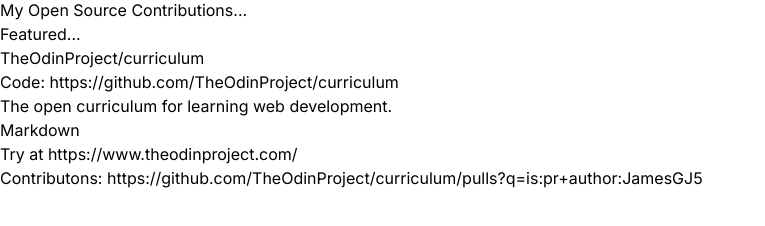
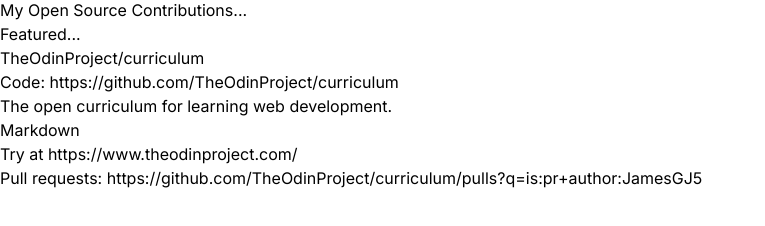
Before and after one commit to wulandari-tech/portfolio-site, a Next.js app: page /open-source in a window 1280 px wide. Shown: the part 198-424 px from the top of the page, without its empty margins (0-765 px from the left). Built offline with nearby package versions, Linux system fonts and the light colour scheme.

Commit message:
Enable contribution URL customisation

```diff
--- a/app/open-source/page.tsx
+++ b/app/open-source/page.tsx
@@ -1,17 +1,16 @@
 import OpenSourceProject from "@/components/OpenSourceProject";
 import FeaturedUnfeatured from "@/components/FeaturedUnfeatured";
 import openSourceProjects from "@/data/openSourceProjects";
-import { makeFeaturedProjectList, makeUnfeaturedProjectList } from "@/utils/projectUtils";
 
 export default function OpenSourcePage() {
-  const featuredProjects = makeFeaturedProjectList(openSourceProjects);
-  const unfeaturedProjects = makeUnfeaturedProjectList(openSourceProjects);
+  const featuredOpenSourceProjects = openSourceProjects.filter(project => project.isFeatured);
+  const unfeaturedOpenSourceProjects = openSourceProjects.filter(project => !project.isFeatured);
   return (
     <main>
       <h1>My Open Source Contributions...</h1>
       <FeaturedUnfeatured
-        featuredProps={featuredProjects.map(project => ({project, contributorUsername: 'JamesGJ5'}))}
-        unfeaturedProps={unfeaturedProjects.map(project => ({project, contributorUsername: 'JamesGJ5'}))}
+        featuredProps={featuredOpenSourceProjects.map(project => ({openSourceProject: project}))}
+        unfeaturedProps={unfeaturedOpenSourceProjects.map(project => ({openSourceProject: project}))}
         ListedComponent={OpenSourceProject}
       />
     </main>
--- a/components/OpenSourceProject.tsx
+++ b/components/OpenSourceProject.tsx
@@ -1,17 +1,13 @@
 import ProjectComponent from "./Project";
 import { OpenSourceProjectProps } from "@/types";
 
-function makePullRequestsURL(repoName: string, contributorUsername: string): string {
-    return `https://github.com/${repoName}/pulls?q=is:pr+author:${contributorUsername}`;
-}
-
-// TODO: consider just using Project components for open source projects and having contributorUsername as a parameter of Project components.
-export default function OpenSourceProject({ project, contributorUsername }: OpenSourceProjectProps) {
-    const pullRequestsURL = makePullRequestsURL(project.repoName, contributorUsername);
+export default function OpenSourceProject({ openSourceProject }: OpenSourceProjectProps) {
     return (
         <>
-            <ProjectComponent project={project}/>
-            Contributons: <a aria-label='Link to contributions (opens in new tab)' href={pullRequestsURL} target='_blank'>{pullRequestsURL}</a>
+            <ProjectComponent project={openSourceProject}/>
+            <ul>
+                {Object.entries(openSourceProject.contributions).map(([type, url]) => <li><p>{type}: <a aria-label='Link to contributions (opens in new tab)' href={url} target='_blank'>{url}</a></p></li>)}
+            </ul>
         </>
     );
 }
--- a/data/openSourceProjects.ts
+++ b/data/openSourceProjects.ts
@@ -1,14 +1,17 @@
-import { Project } from "@/types";
+import { OpenSourceProject } from "@/types";
 
-const openSourceProjects: Project[] = [
+const openSourceProjects: OpenSourceProject[] = [
     {
         repoName: 'TheOdinProject/curriculum',
         repoDescripion: 'The open curriculum for learning web development.',
         isFeatured: true,
         languagesUsed: ['Markdown'],
-        // TODO: consider dynamically loading the date of last modified from GitHub or ranking open source projects with another metric (or even a static one)
-        lastModified: new Date(2023, 5, 24, 21, 37, 0),
+        // // TODO: consider dynamically loading the date of last modified from GitHub or ranking open source projects with another metric (or even a static one)
+        // lastModified: new Date(2023, 5, 24, 21, 37, 0),
         deploymentURL: 'https://www.theodinproject.com/',
+        contributions: {
+            'Pull requests': 'https://github.com/TheOdinProject/curriculum/pulls?q=is:pr+author:JamesGJ5',
+        },
     },
 ];
 
```
Also changed, not shown: types/index.ts (+8 -2 lines).
